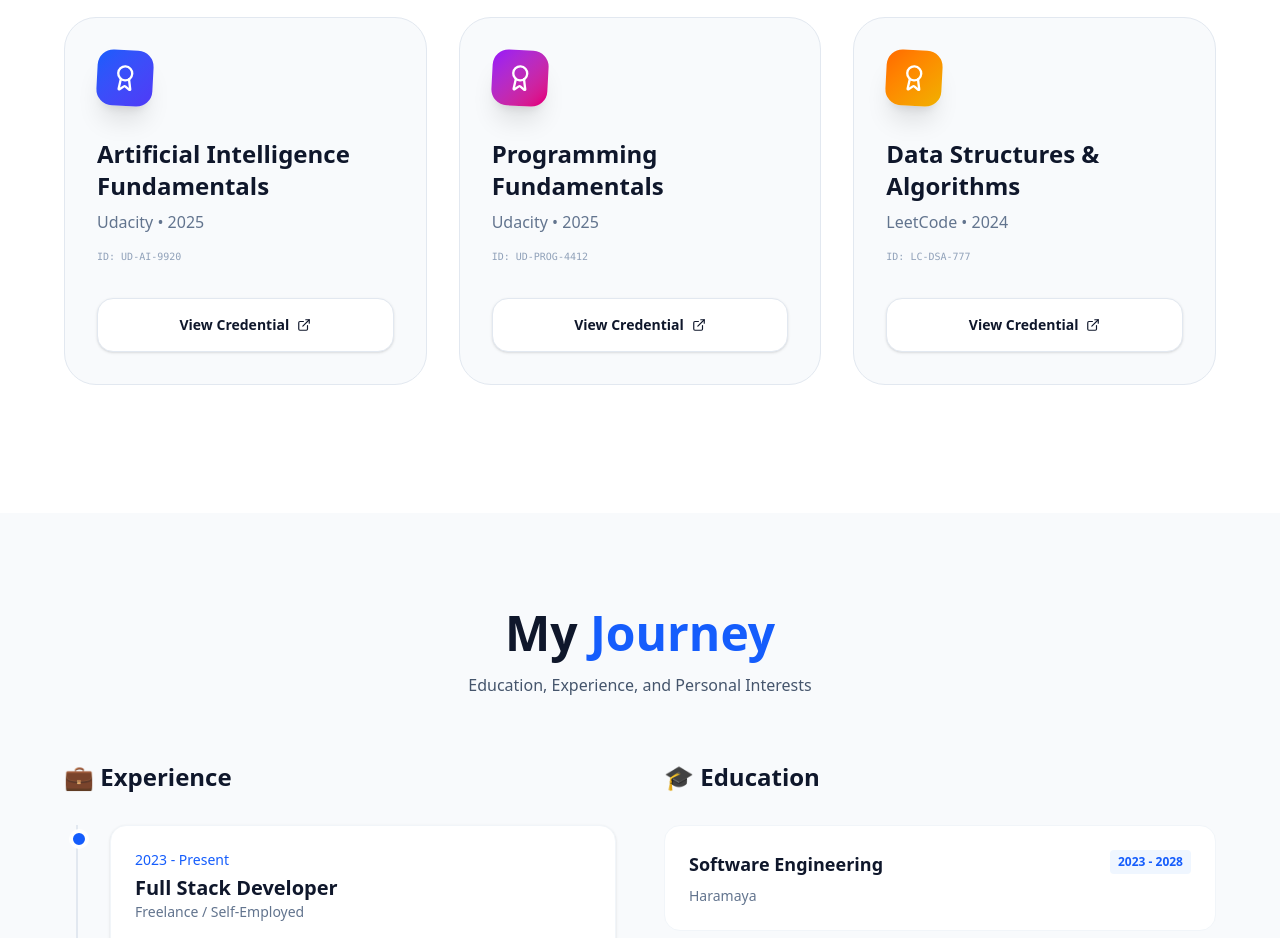
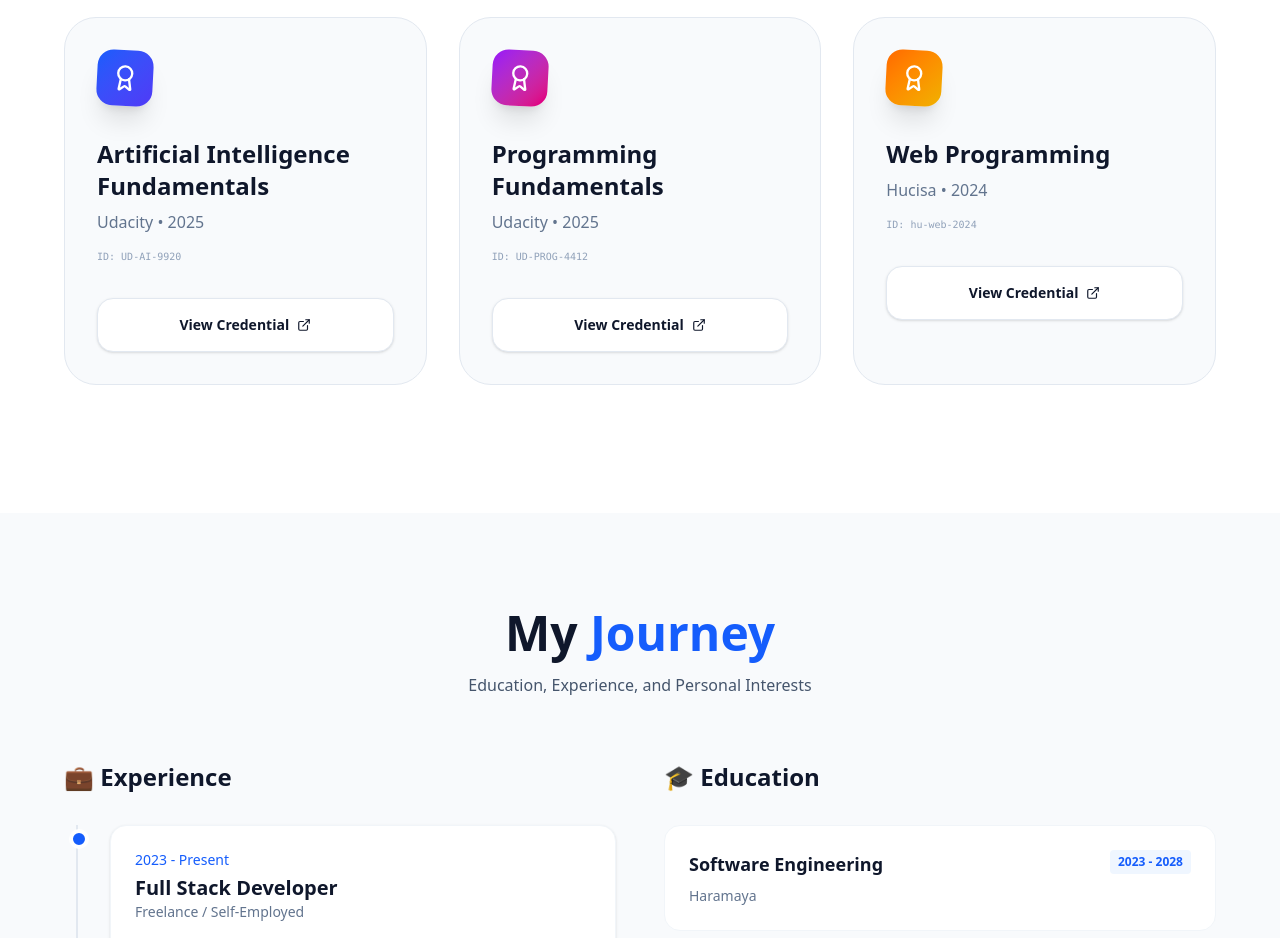
Before and after one commit to CHAL7777/portifolio-next, a Next.js app: page / in a window 1280 px wide. Shown: the part 4660-5598 px from the top of the page. Built offline with nearby package versions, Linux system fonts and the light colour scheme.

Commit message:
added cert

```diff
--- a/app/sections/certificates.tsx
+++ b/app/sections/certificates.tsx
@@ -25,11 +25,11 @@ const certificates = [
     link: "#"
   },
   {
-    title: "Data Structures & Algorithms",
-    issuer: "LeetCode",
+    title: "Web Programming",
+    issuer: "Hucisa",
     date: "2024",
-    credentialId: "LC-DSA-777",
-    image: "/certs/leetcode-cert.jpg",
+    credentialId: "hu-web-2024",
+    image: "/docs/web-h.jpg",
     color: "from-orange-500 to-yellow-500",
     link: "#"
   }
```
Also changed, not shown: public/docs/web-h.jpg (added).
